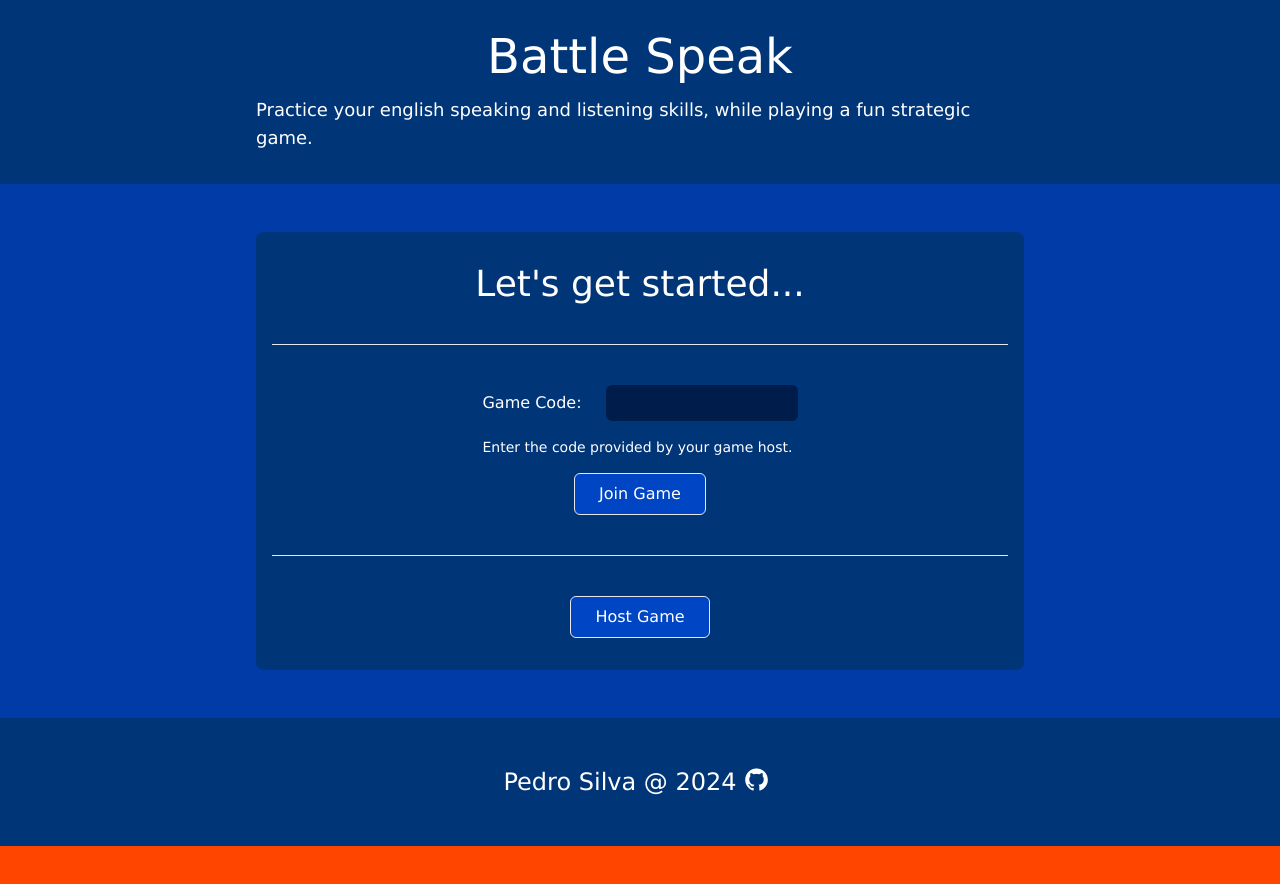
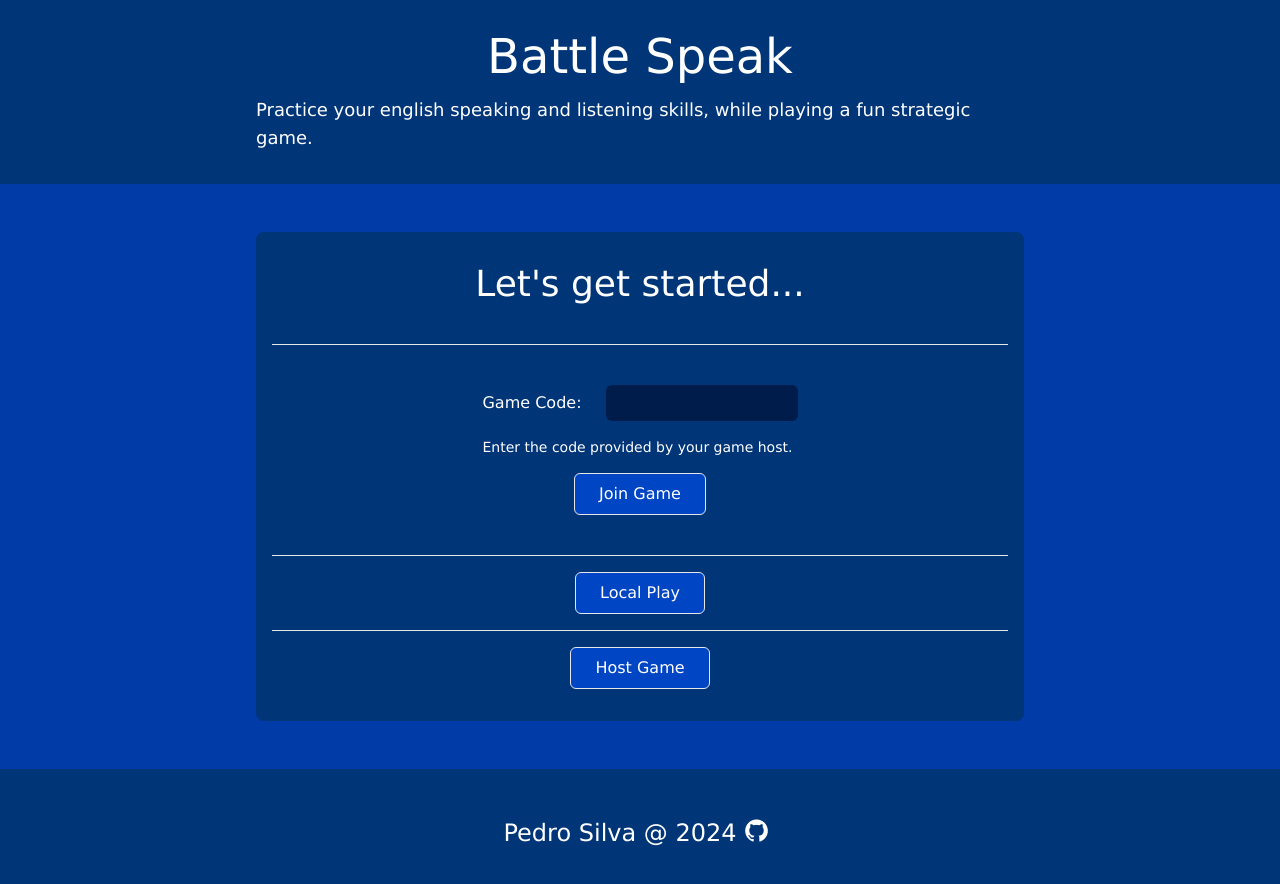
Before and after one commit to PetrusMaximus0/educational-battleship-frontend, a React (Vite) app: page / in a window 1280 px wide. Shown: the top 884 px of the page. Before the commit the page ends 846 px from the top, so only its background shows below. Built offline with nearby package versions, Linux system fonts and the light colour scheme.

Commit message:
refactor: Extract the LobbyButton component from the HomePage component into a new file.

```diff
--- /dev/null
+++ b/src/components/LobbyButton.tsx
@@ -0,0 +1,20 @@
+import {Link} from "react-router-dom";
+
+type props = {
+    route: string,
+    text: string,
+}
+
+const LobbyButton = ({route, text} : props) => {
+    return(
+        <div className="px-4 w-full h-full flex justify-center items-center">
+            <Link
+                className='hover:bg-btnBgHover active:bg-btnBgActive bg-btnBg border rounded-md py-2 px-6 text-center'
+                to={route}>
+                {text}
+            </Link>
+        </div>
+    )
+}
+
+export default LobbyButton;
--- a/src/pages/HomePage.tsx
+++ b/src/pages/HomePage.tsx
@@ -1,10 +1,9 @@
 import { ChangeEvent, FormEvent, useState } from 'react'
-import {Link, useNavigate} from 'react-router-dom';
+import {useNavigate} from 'react-router-dom';
 import Footer from '../components/Footer';
+import LobbyButton from "../components/LobbyButton.tsx";
 
-type Props = {}
-
-const HomePage = ({ }: Props) => {
+const HomePage = () => {
     const [loading, setLoading] = useState<boolean>(false);
     const [gameCode, setGameCode] = useState<string | null>(null);
     const navigate = useNavigate();
@@ -12,12 +11,11 @@ const HomePage = ({ }: Props) => {
     const onJoinGame = async (e: FormEvent<HTMLFormElement>) => {
         e.preventDefault();
         setLoading(true);
-
         navigate(`/game/client/connect/${gameCode}`);
     }
 
     /** Update the form state */
-    const onInputChange = (e: ChangeEvent<HTMLInputElement>) => {
+    const handleInputChange = (e: ChangeEvent<HTMLInputElement>) => {
         // Should perform validation
         const newVal = e.target.value;
         setGameCode(newVal);
@@ -33,11 +31,9 @@ const HomePage = ({ }: Props) => {
             </header>
             <main className='py-12 px-8'>
                 <section className='flex flex-col max-w-screen-md items-center mx-auto gap-4 px-4 py-8 bg-BgA rounded-lg'>
-                    <h2 className="text-4xl font-light text-center pb-6">
-                        Let's get started...
-                    </h2>
+                    <h2 className="text-4xl font-light text-center pb-6"> Let's get started... </h2>
                     <hr className='border-1 w-full' />
-                    <form name='join-game' className='px-4 py-6 mx-auto flex flex-col gap-4' onSubmit={onJoinGame} >
+                    <form name='join-game' className='px-4 py-6 flex flex-col gap-4' onSubmit={onJoinGame} >
                         <label className='flex gap-6 items-center justify-start text-nowrap' htmlFor="game-code">
                             Game Code:
                             <input
@@ -45,7 +41,7 @@ const HomePage = ({ }: Props) => {
                                 type="text"
                                 name="game-code"
                                 id="game-code"
-                                onChange={onInputChange}
+                                onChange={handleInputChange}
                                 value={gameCode ? gameCode : ""}
                                 required
                                 minLength={36}
@@ -59,14 +55,9 @@ const HomePage = ({ }: Props) => {
                         </button>
                     </form>
                     <hr className='border-1 w-full' />
-                    <div className="px-4 pt-6 w-full h-full flex justify-center">
-                        <Link
-                            className='hover:bg-btnBgHover active:bg-btnBgActive bg-btnBg border rounded-md py-2 px-6 text-center'
-                            to={"/game/tag-setup"}
-                        >
-                            Host Game
-                        </Link>
-                    </div>
+                    <LobbyButton route={"/game/local"} text={"Local Play"}/>
+                    <hr className='border-1 w-full' />
+                    <LobbyButton route={"/game/tag-setup"} text={" Host Game"}/>
                 </section>
             </main>
             <Footer />
```
